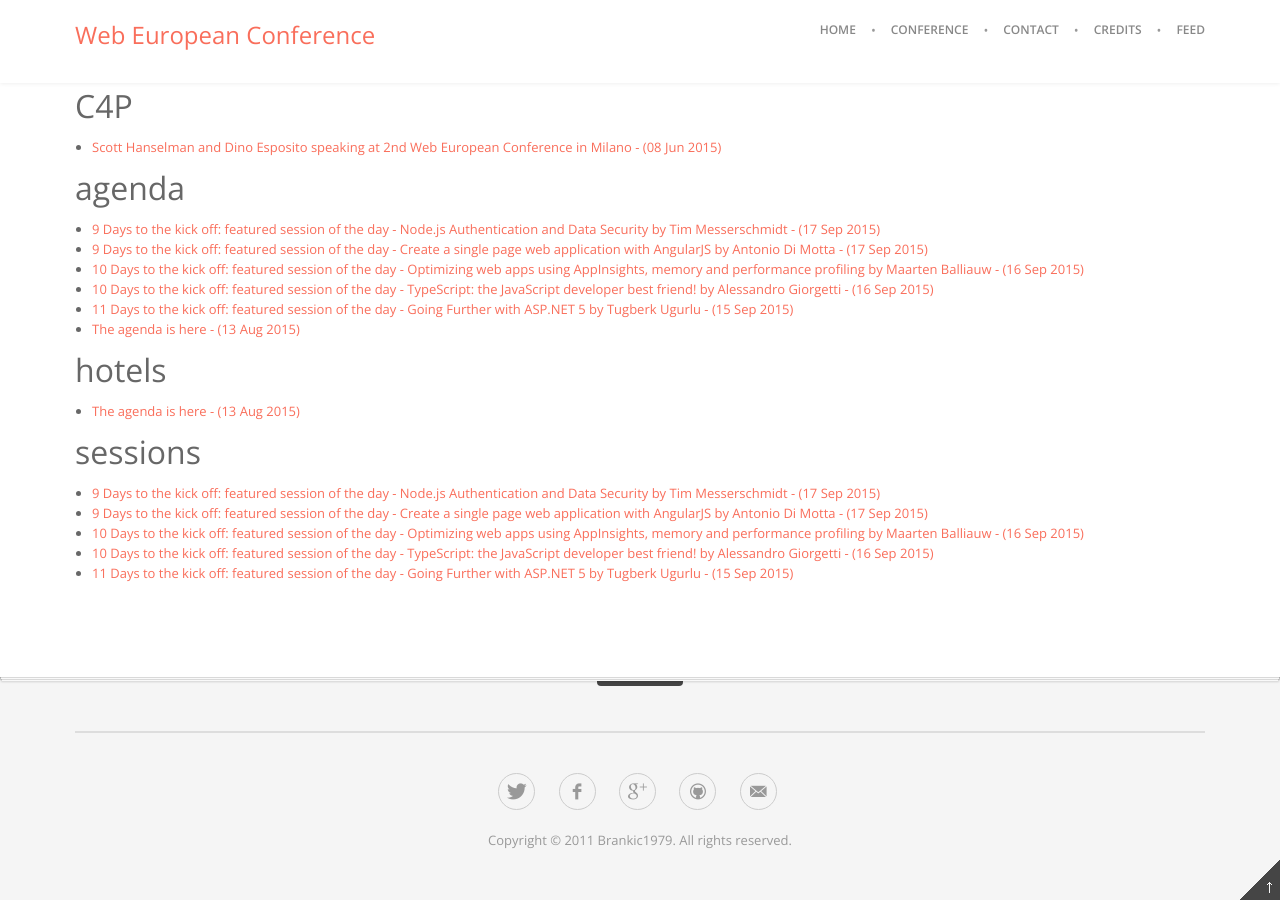
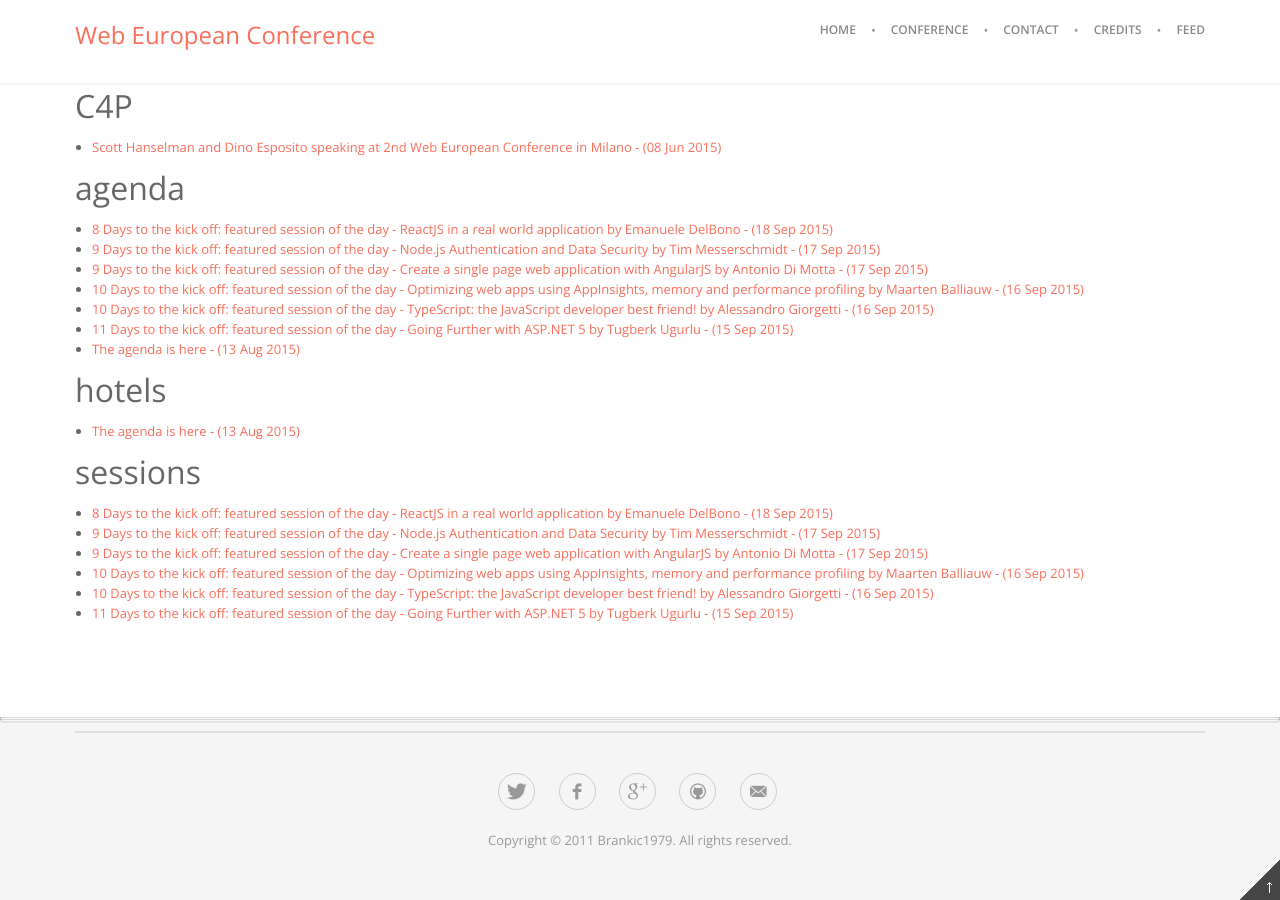
Before and after one commit to Web-European-Conference/blog, a Jekyll site: the page built from tag/index.html, in a window 1280 px wide and 900 px high, scrolled down 969 px. Built offline with Jekyll 4.4.1, drawn with Linux system fonts in a browser that asks for light colours; Markdown is read by kramdown in place of the engine named in the settings; comment, search, counter and statistics services are not loaded.

Commit message:
PostTitle(8 Days to the kick off: featured session of the day - ReactJS in a real world application by @emadb) Link(http://blog.webnextconf.eu/2015/09/17/08-days-to-the-conference-reactJS-Ema/) Scheduled(2015-09-18T9:00+02:00)

```diff
--- a/_drafts/_unplanned_2015-09-XX-XX-days-to-the-conference-reactJS-Ema.markdown
+++ b/_posts/2015-09-18-08-days-to-the-conference-reactJS-Ema.markdown
@@ -1,7 +1,7 @@
 ---
 layout: post
-date: 2015-09-XX 3:00PM
-title: "XX Days to the kick off: featured session of the day - ReactJS in a real world application by Emanuele DelBono"
+date: 2015-09-18 9:00AM
+title: "8 Days to the kick off: featured session of the day - ReactJS in a real world application by Emanuele DelBono"
 description: "Featured session of the day is ReactJS in a real world application by Emanuele DelBono"
 imagePath: /assets/2015/09/ema.jpg
 comments: true
@@ -12,7 +12,7 @@
 - agenda
 ---
 
-We are continuing our tour of the sessions: with 10 days the Web European Conference, the featured session is **ReactJS in a real world application** and we asked [Emanuele DelBono](http://twitter.com/emadb) to tell us more about his session and about himself.
+Yesterday we've featured a talk about [AngularJS](http://blog.webnextconf.eu/2015/09/17/9-days-to-the-conference-spa-angularjs-dimotta/) and today, with 8 days to kickoff, the featured session is **ReactJS in a real world application** and we asked [Emanuele DelBono](http://twitter.com/emadb) to tell us more about his session and about himself.
 
 ### Q: Tell us a bit more about your session
 **A**: I'm using [react](https://facebook.github.io/react/) for almost a year now and after an initial skepticism I had fallen in love with it. And it's not only about react itself but all the environment and tools and communities around it.
```
